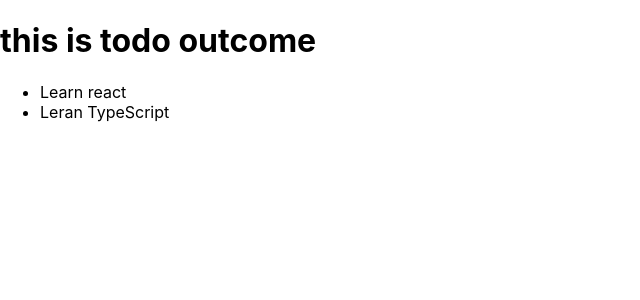
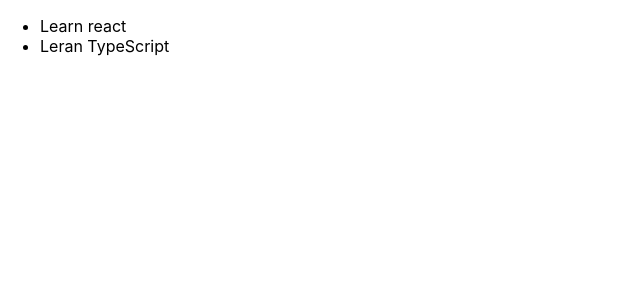
Before and after one commit to ShakiLhossain900/practice-of-first-work-on-TYPESCRIPT, a React (Create React App) app in the folder react-ts/: page / in a window 1280 px wide. Shown: the top 300 px of the page, without its empty margins (0-640 px from the left). Built offline with nearby package versions, Linux system fonts and the light colour scheme; the HTML template or start-up script is replaced by a standard one.

Commit message:
remove tag line

```diff
--- a/react-ts/src/App.tsx
+++ b/react-ts/src/App.tsx
@@ -7,7 +7,7 @@ function App() {
   const todos = [new Todo("Learn react"), new Todo("Leran TypeScript")];
   return (
     <div>
-    <h1>this is todo outcome</h1>
+
       <Todos items={todos} />
 
     </div>
```
